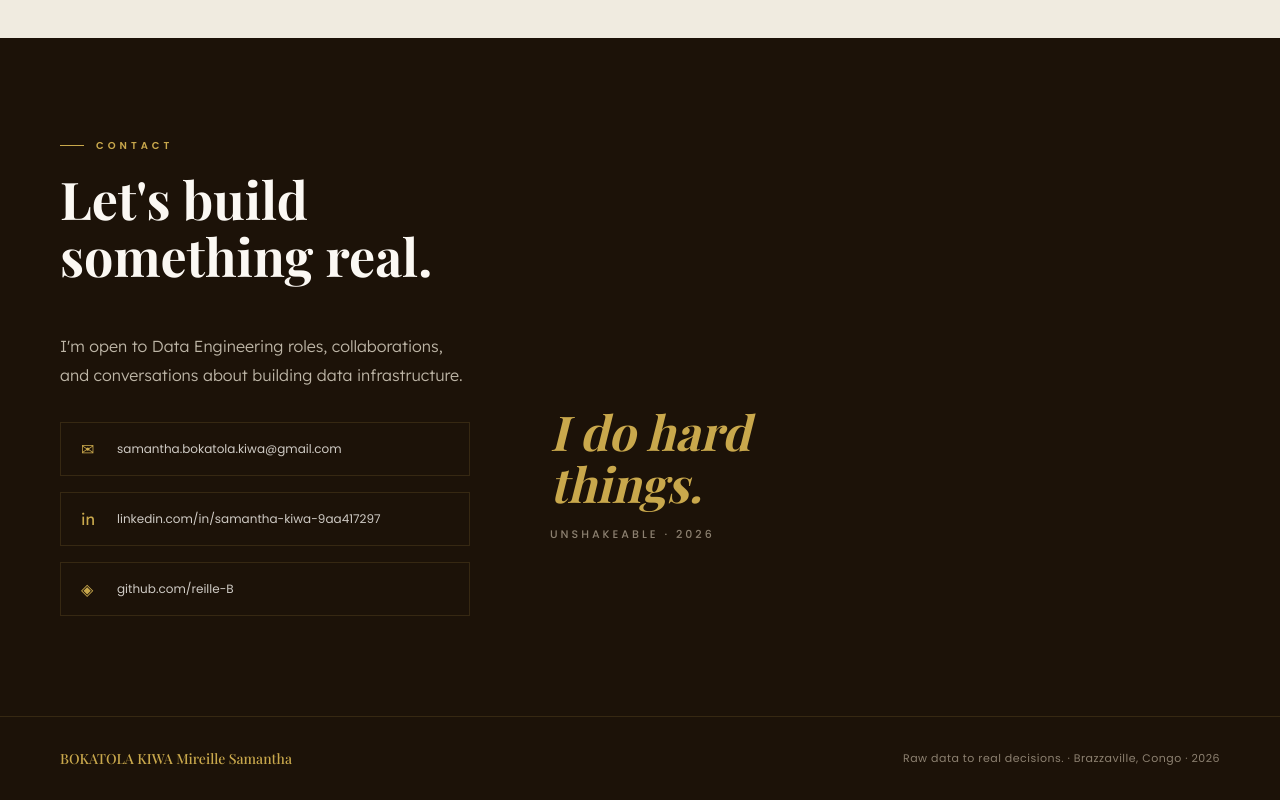
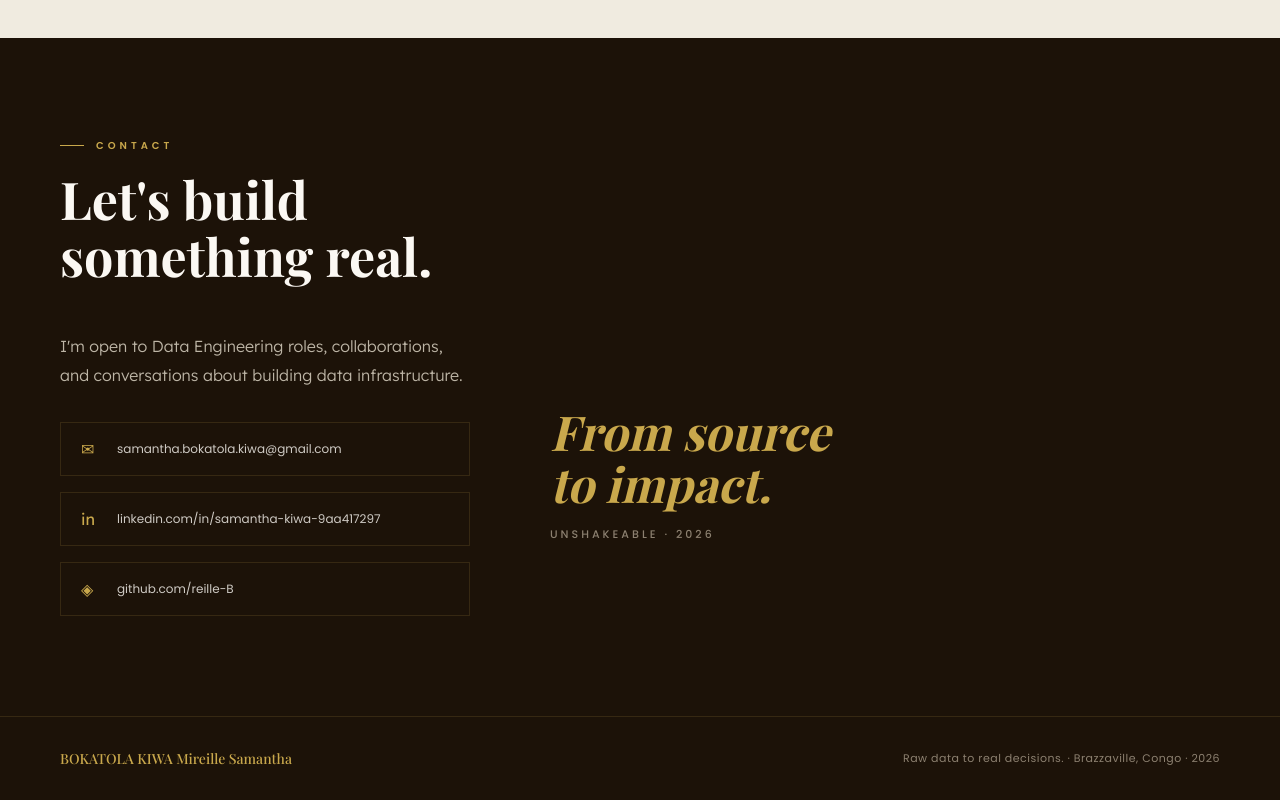
Before and after one commit to reille-B/Portfolio, a plain HTML site: page index.html in a window 1280 px wide. Shown: the part 3447-4247 px from the top of the page. Drawn offline with nearby package versions, Linux system fonts and the light colour scheme.

Commit message:
Update motto text in index.html

```diff
--- a/index.html
+++ b/index.html
@@ -728,7 +728,7 @@
       </div>
     </div>
     <div class="contact-right">
-      <div class="motto">I do hard<br>things.</div>
+      <div class="motto">From source<br>to impact.</div>
       <div class="motto-sub">Unshakeable · 2026</div>
     </div>
   </div>
```
